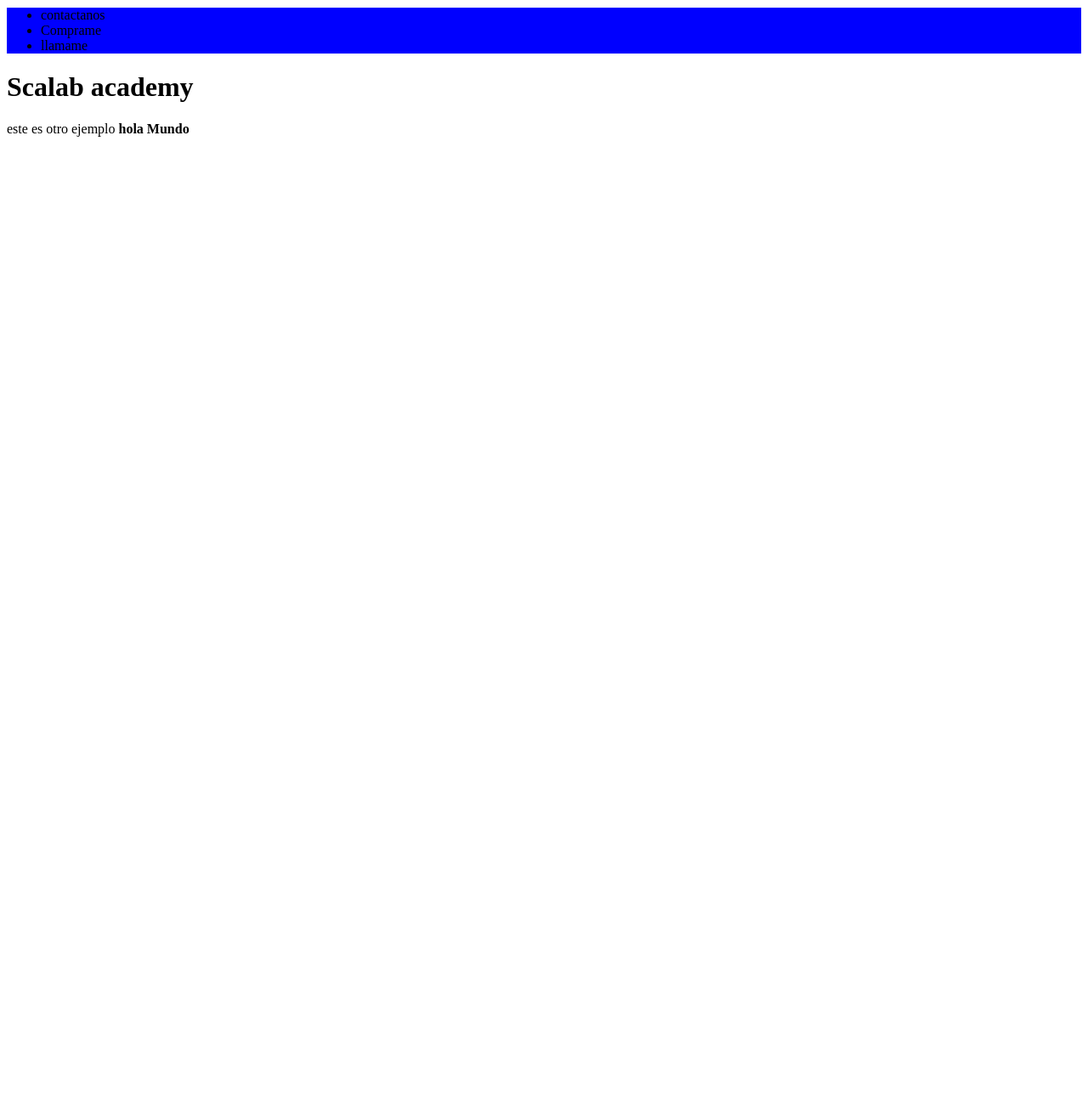
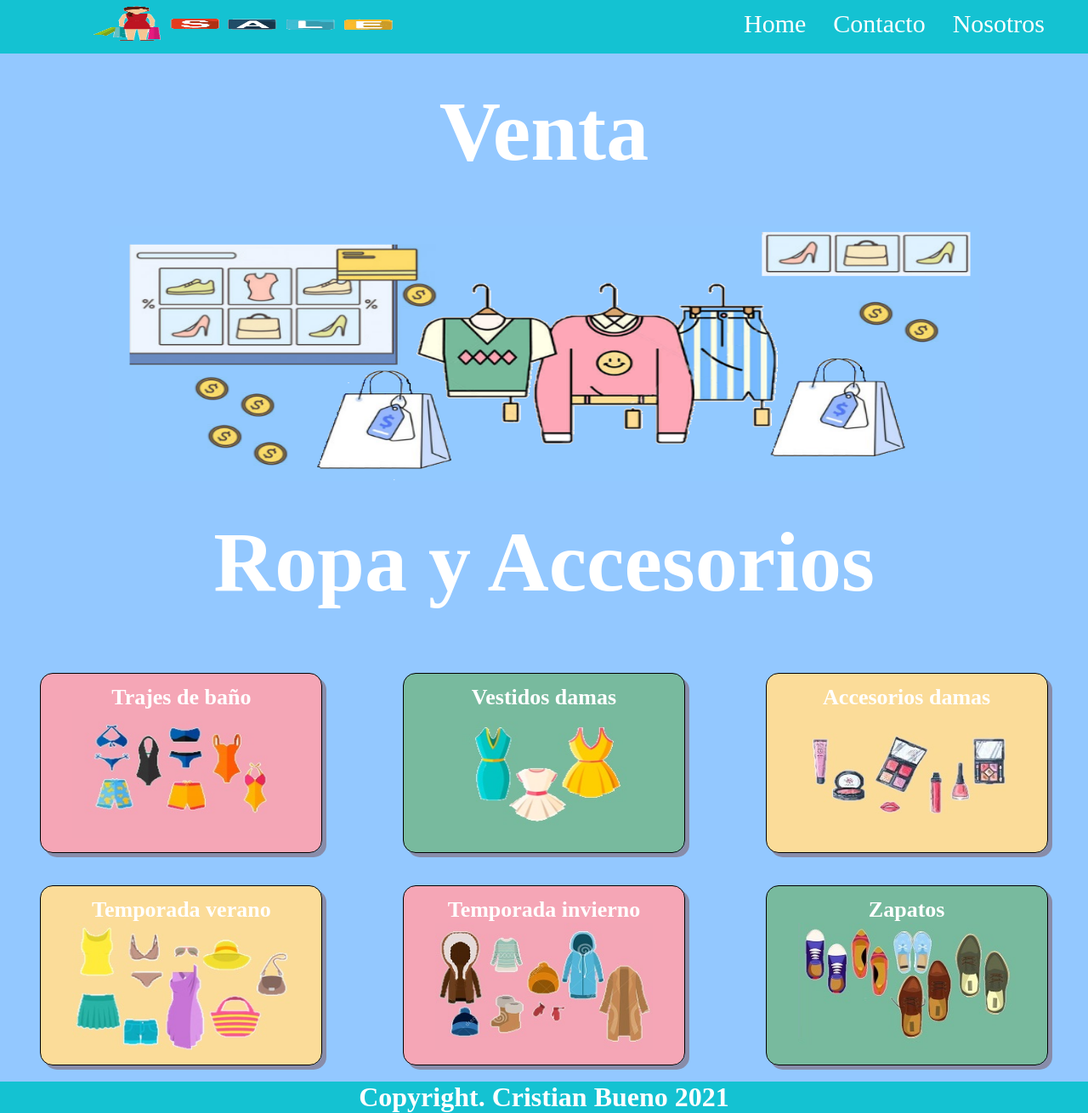
Before and after one commit to cjbuenom/DesaGen3, a plain HTML site: page index.html in a window 1280 px wide. Shown: the part 7-1317 px from the top of the page at 85% size. Before the commit the page ends 800 px from the top, so only its background shows below. Drawn offline with Linux system fonts and the light colour scheme.

Commit message:
TareaClase5 Cristian Bueno

```diff
--- a/css/estilos.css
+++ b/css/estilos.css
@@ -1,3 +1,133 @@
-.cabecera{
-    background-color: blue;
+*{
+    margin: 0px;
+    padding: 0px;
 }
+
+header{
+    background:rgba(0, 194, 203, 0.863);
+}
+
+body{
+    background: rgba(120, 187, 255, 0.8);
+}
+
+
+.menu-link-btns{
+    display: flex;
+
+}
+
+.btns-menu{
+    padding: 0 1rem;
+    line-height: 70px;
+    height: 70px;
+    display: block;
+    color: white;
+    font-size: 30px;
+    transition: .4s all ease-in-out;
+}
+
+.menu-botones{
+
+    display: flex;
+    justify-content: space-around;
+
+}
+
+.img-logo{
+    width: 30%;
+    height: 50px;
+    margin-top: 10px;
+    margin-right: 300px;
+
+}
+
+.imp-principal{
+    width: 80%;
+    height: 300px;
+    margin-left: 10%;
+    margin-right: 25px;
+}
+
+
+
+
+.titulo-section{
+
+    display:flex ;
+
+    justify-content: space-around;
+    color: white;
+    margin-bottom: 20px;
+    font-size: 100px;
+    line-height: 55px;
+    padding: 4rem 0;
+}
+.contenedor{
+    width: 100%;
+    height: 500px;
+
+    display: flex;
+    flex-wrap: wrap;
+    justify-content: space-around;
+    align-items: center;
+
+}
+.item{
+    width: 25%;
+    height: 200px;
+    padding: 5px;
+    border: 1px solid #000;
+    border-radius: 15px 15px 15px 15px;
+    align-content: space-around;
+    align-items: center;
+    box-shadow: rgba(122, 72, 72, 0.466) 5px 5px;
+
+}
+
+.item:nth-child(1){
+    background-color: rgba(249, 165, 180, 0.959);
+}
+
+.item:nth-child(2){
+    background-color: rgba(119, 186, 155, 0.959);
+}
+
+.item:nth-child(3){
+    background-color: rgba(255, 221, 149, 0.959);
+}
+
+.item:nth-child(4){
+
+    background-color: rgba(255, 221, 149, 0.959);
+
+}
+
+.item:nth-child(5){
+
+    background-color: rgba(249, 165, 180, 0.959);
+}
+
+.item:nth-child(6){
+    background-color: rgba(119, 186, 155, 0.959);
+}
+
+.titulo-item{
+    text-align: center;
+    color: white;
+    font-size: 26px;
+}
+
+.imag-item{
+    width: 80%;
+    height: 150px;
+    margin-left: 10%;
+    margin-right: 25px;
+
+}
+
+.footer-page{
+    text-align: center;
+    color: white;
+    background:rgba(0, 194, 203, 0.863);
+}
--- a/index.html
+++ b/index.html
@@ -4,23 +4,97 @@
     <meta charset="UTF-8">
     <meta http-equiv="X-UA-Compatible" content="IE=edge">
     <meta name="viewport" content="width=device-width, initial-scale=1.0">
-    <title>Otro ejemplo</title>
+    <title>Document</title>
     <link rel="stylesheet" href="./css/estilos.css">
 </head>
+
+<!--
+    El objetivo de esta tarea es poder realizar la página como está establecida en el PDF.
+Las reglas son las siguientes:
+
+    Utilizar solamente Flexbox para poder posicionar los elementos.
+    Pueden utilizar todas las etiquetas HTML de su preferencia.
+    Los estilos CSS tienen que estar sobre su hoja separada (estilos.css)
+    Para ocupar estilos solo usar Id o Class para sus elementos elementos HTML.
+    Los colores e imágenes son totalmente libres.
+    La tarea se tiene que entregar por GitHub.
+    Quedo atento a sus comentarios.
+-->
+
 <body>
-    <header class="cabecera">
-        <nav>
-            <ul>
-                <li>contactanos</li>
-                <li>Comprame</li>
-                <li>llamame</li>
+    <header>
+        <nav class="menu-botones">
+            <a class="Logotipo" href=""></a>
+            <img class="img-logo" src="./img/logotipo.png" alt="">
+            <ul class="menu-link-btns">
+                <li class="btns-menu" href="">Home</li>
+                <li class="btns-menu" href="">Contacto</li>
+                <li class="btns-menu" href="">Nosotros</li>
             </ul>
         </nav>
     </header>
-    <header>
-        <h1>Scalab academy</h1>
-    </header>
-    este es otro ejemplo
-    <b>hola Mundo</b>
+
+    <div class="contenedorPrincipal">
+        <section class="section-principal">
+            <h1 class="titulo-section">Venta</h1>
+            <figure>
+                <img src="./img/img-principal.PNG" alt="" class="imp-principal">
+            </figure>
+        </section>
+    </div>
+
+
+    <main>
+        <section class="section-contenido">
+            <h1 class="titulo-section">
+                Ropa y Accesorios
+            </h1>
+            <div class="contenedor">
+                <div class="item">
+                    <h5 class="titulo-item">Trajes de baño</h5>
+                    <figure>
+                        <img class="imag-item" src="./img/trajes-bano.jpg" alt="">
+                    </figure>
+                </div>
+                <div class="item">
+                    <h5 class="titulo-item">Vestidos damas</h5>
+                    <figure>
+                        <img class="imag-item" src="./img/vestido-dama.jpg" alt="">
+                    </figure>
+                </div>
+                <div class="item">
+                    <h5 class="titulo-item">Accesorios damas</h5>
+                    <figure>
+                        <img src="./img/accesoriosDamas.jpg" alt="" class="imag-item">
+                    </figure>
+                </div>
+                <div class="item">
+                    <h5 class="titulo-item">Temporada verano</h5>
+                    <figure>
+                        <img src="./img/verano.jpg" alt="" class="imag-item">
+                    </figure>
+                </div>
+                <div class="item">
+                    <h5 class="titulo-item">Temporada invierno</h5>
+                    <figure>
+                        <img src="./img/invierno.jpg" alt="" class="imag-item">
+                    </figure>
+                </div>
+                <div class="item">
+                    <h5 class="titulo-item"> Zapatos</h5>
+                    <figure>
+                        <img src="./img/zapatos.jpg" alt="" class="imag-item">
+                    </figure>
+                </div>
+            </div>
+        </section>
+    </main>
+    <footer>
+        <div>
+            <h1 class="footer-page">Copyright. Cristian Bueno 2021</h1>
+        </div>
+
+    </footer>
 </body>
+
 </html>
```
Also changed, not shown: img/accesoriosDamas.jpg (added), img/img-principal.PNG (added), img/invierno.jpg (added), img/logotipo.png (added), img/trajes-bano.jpg (added), img/verano.jpg (added), img/vestido-dama.jpg (added), img/zapatos.jpg (added), 2 other files.
